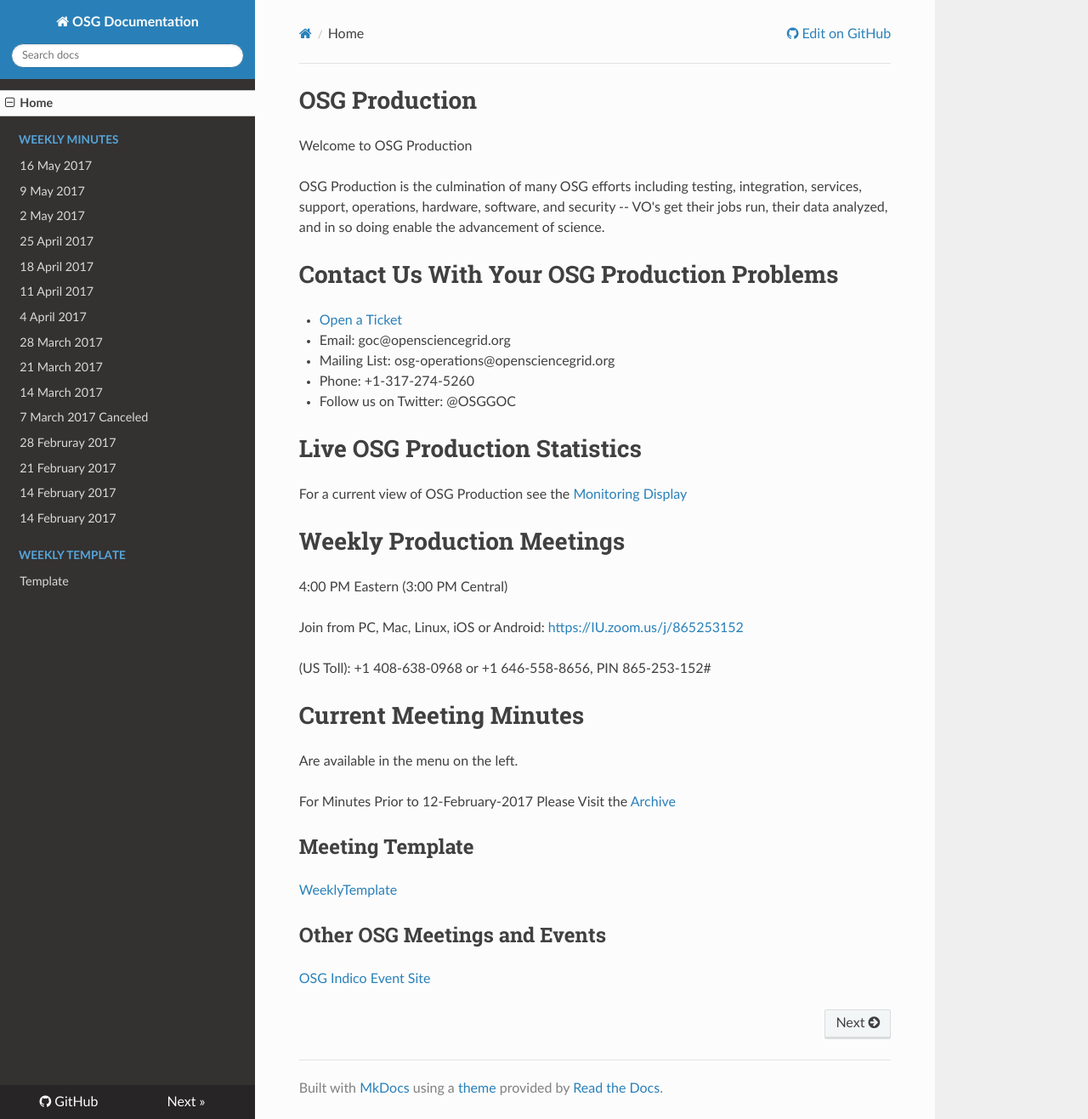
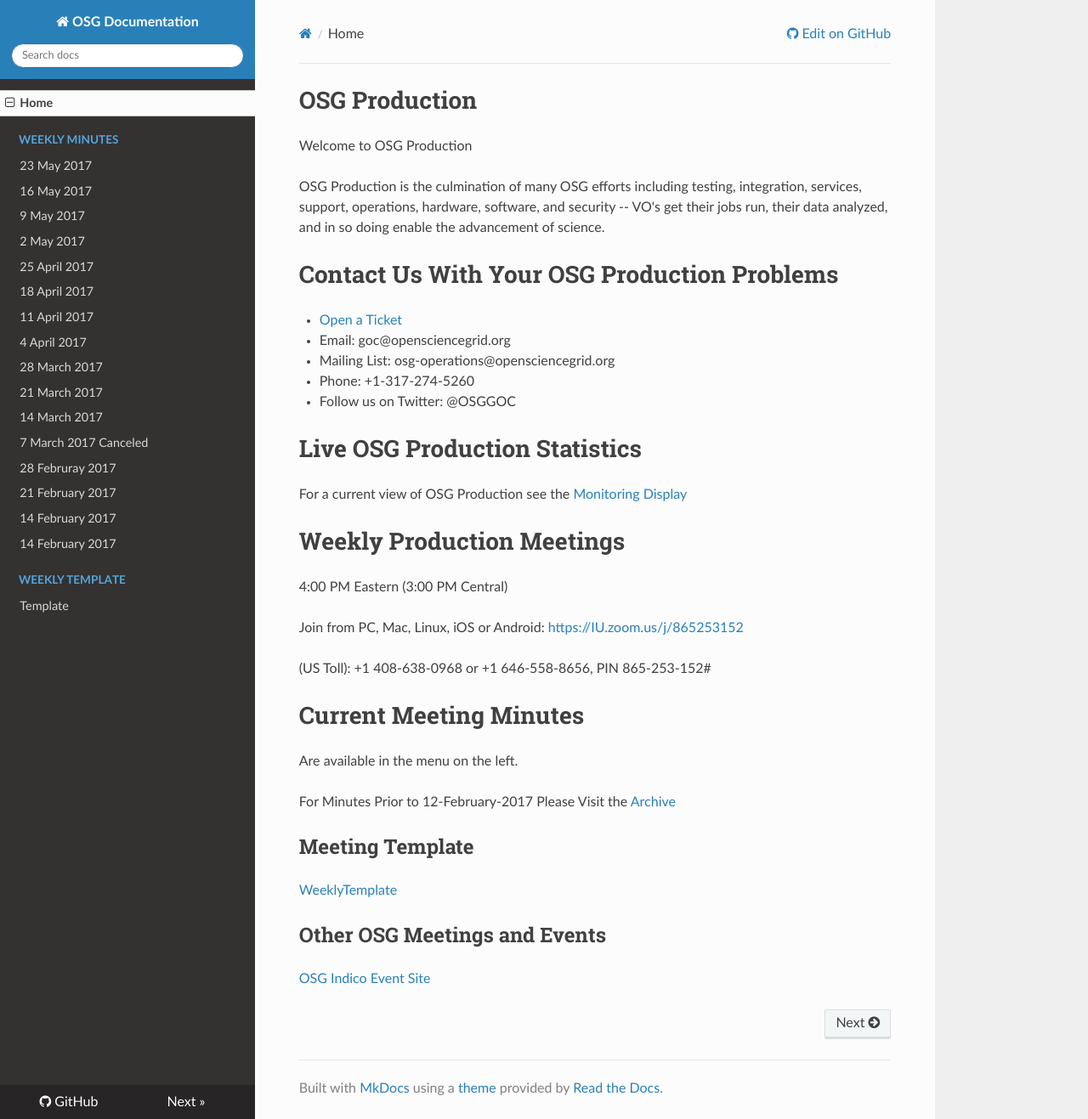
Before and after one commit to zsshah/production, an MkDocs documentation site: the page built from docs/index.md, in a window 1280 px wide and 1317 px high. Shown: the whole window at 85% size. Built offline with MkDocs 1.6.1, drawn with Linux system fonts in a browser that asks for light colours; nearby versions of some CDN libraries; old or Windows-style settings are respelled for this version of MkDocs.

Commit message:
Update mkdocs.yml

```diff
--- a/mkdocs.yml
+++ b/mkdocs.yml
@@ -9,6 +9,7 @@ extra_css:
 pages:
 - Home: 'index.md'
 - Weekly Minutes:
+  - '23 May 2017': 'WeeklyMinutes/23May2017.md'
   - '16 May 2017': 'WeeklyMinutes/16May2017.md'
   - '9 May 2017': 'WeeklyMinutes/09May2017.md'
   - '2 May 2017': 'WeeklyMinutes/02May2017.md'
```
